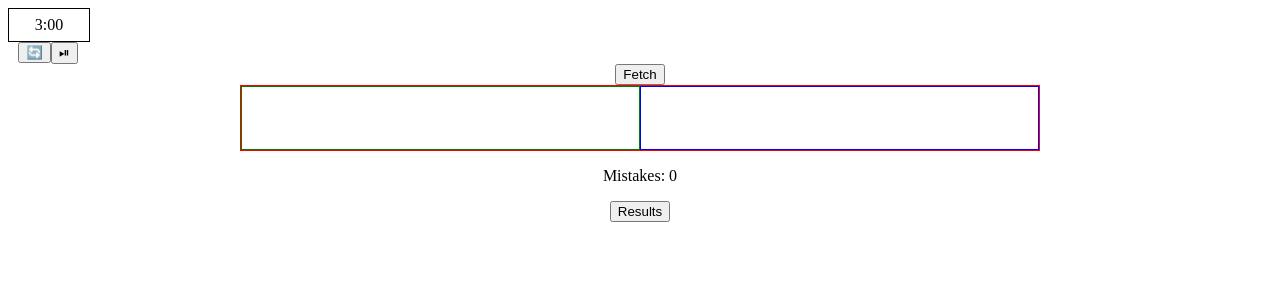
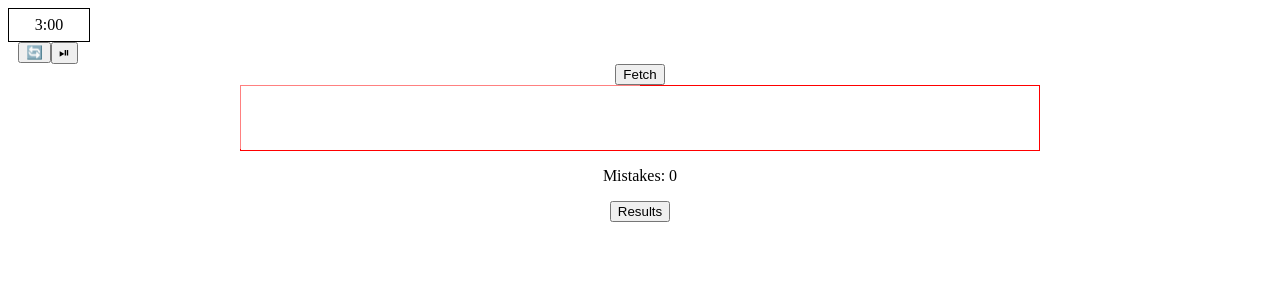
Before and after one commit to mhayakawa1/typing-test, a React (Create React App) app: page / in a window 1280 px wide. Shown: the top 300 px of the page. Built offline with nearby package versions, Linux system fonts and the light colour scheme.

Commit message:
Update index.css

```diff
--- a/src/index.css
+++ b/src/index.css
@@ -43,25 +43,6 @@
   display: flex;
 }
 
-.substring1{
-  color: blue;
-  width: 50%;
-  text-align: right;
-  border: 1px solid green;
-}
-
-.substring2{
-  color: gray;
-  width: 50%;
-  padding: 0;
-  border: 1px solid blue;
-  text-align: left;
-}
-
-.space{
-  padding: 0 0 0 .25em;
-}
-
 .typing-input{
   position: absolute;
   z-index: 2;
@@ -69,9 +50,38 @@
   height: 4rem;
   font-size: 3rem;
   text-align: right;
-  margin: 0;
   font-family: 'Times New Roman', Times, serif;
-  opacity: 0%;
+  opacity: 50%;
   color: purple;
   border: none;
+  padding: 0 0 .7% 0;
 }
+
+.typing-input:active{
+  border: none;
+}
+
+.substring1{
+  color: blue;
+  width: 50%;
+  text-align: right;
+  overflow: " [..]";
+  direction: rtl;
+  padding: 0;
+  box-sizing: border-box;
+}
+
+.substring2{
+  color: gray;
+  width: 50%;
+  text-align: left;
+  box-sizing: border-box;
+}
+
+.space-l{
+  padding: 0 0 0 .25em;
+}
+
+.space-r{
+  padding: 0 .25em 0 0;
+}
```
